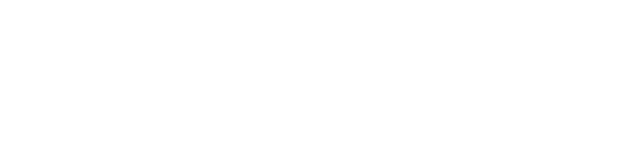
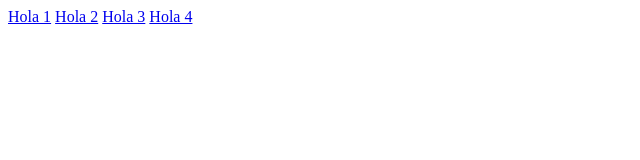
Before and after one commit to cesaramador/gittempo, a plain HTML site: page index.html in a window 1280 px wide. Shown: the whole page, without its empty margins (0-640 px from the left). Drawn offline with Linux system fonts and the light colour scheme.

Commit message:
agregando cambios a rama_dos

```diff
--- a/index.html
+++ b/index.html
@@ -6,6 +6,9 @@
     <title>Document</title>
 </head>
 <body>
-
+    <a href="./index2.html">Hola 1</a>
+    <a href="./index2.html">Hola 2</a>
+    <a href="./index2.html">Hola 3</a>
+    <a href="./index2.html">Hola 4</a>
 </body>
 </html>
--- a/script.js
+++ b/script.js
@@ -0,0 +1,3 @@
+function sumar(){
+    return 2 + 2;
+}
```
